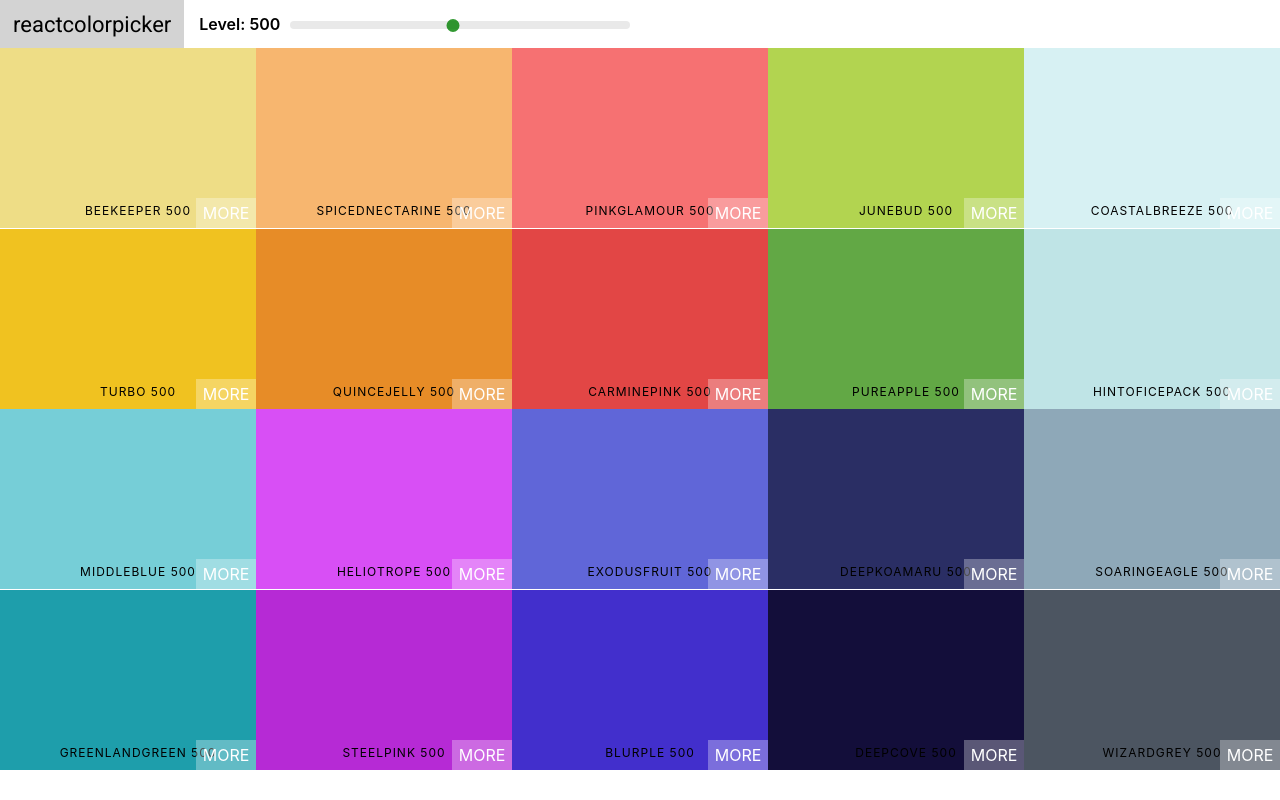
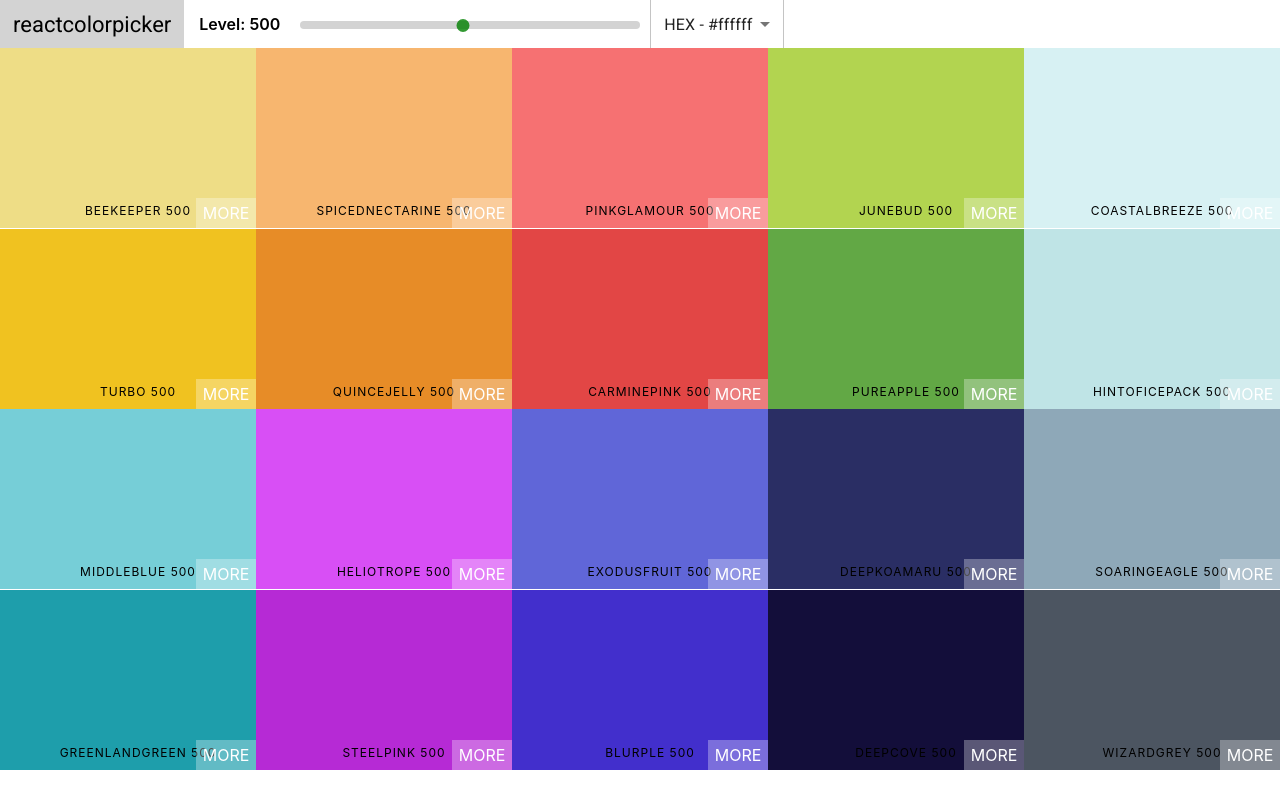
Before and after one commit to GGSWEngineer/Colors-Project, a React (Create React App) app: page / in a window 1280 px wide. Built offline with nearby package versions, Linux system fonts and the light colour scheme.

Commit message:
Added Select, MenuItems, Material UI

```diff
--- a/package.json
+++ b/package.json
@@ -3,6 +3,9 @@
   "version": "0.1.0",
   "private": true,
   "dependencies": {
+    "@emotion/react": "^11.11.1",
+    "@emotion/styled": "^11.11.0",
+    "@mui/material": "^5.14.2",
     "@testing-library/jest-dom": "^5.17.0",
     "@testing-library/react": "^13.4.0",
     "@testing-library/user-event": "^13.5.0",
--- a/src/Navbar.css
+++ b/src/Navbar.css
@@ -31,6 +31,7 @@
 
 .slider-container span {
     font-weight: 600;
+    margin-right: 10px;
 }
 
 .rc-slider-track {
@@ -39,6 +40,7 @@
 
 .rc-slider-rail {
     height: 8px;
+    background: lightgray;
 }
 
 .rc-slider-handle, .rc-slider-handle:hover, .rc-slider-handle:active, .rc-slider-handle:focus  {
--- a/src/Navbar.js
+++ b/src/Navbar.js
@@ -1,11 +1,28 @@
 import React, { Component } from "react";
+import Select from "@mui/material/Select";
+import MenuItem from "@mui/material/MenuItem";
 import Slider, { Range } from "rc-slider";
 import "rc-slider/assets/index.css";
 import "./Navbar.css"
 
 class Navbar extends Component {
+    constructor(props) {
+        super(props);
+        this.state = {
+            format:"hex",
+        }
+        this.handleChange = this.handleChange.bind(this);
+    }
+    handleChange(event) {
+        this.setState({
+            format: event.target.value,
+        })
+        // this is the function that is passed down
+        this.props.handleChange(event.target.value);
+    }
   render() {
     const { level, changeLevel } = this.props;
+    const { format } = this.state;
     return (
       <header className="Navbar">
         <div className="logo">
@@ -23,6 +40,13 @@
             />
           </div>
         </div>
+        <div className="select-container">
+            <Select value={format} onChange={this.handleChange}>
+                <MenuItem value="hex">HEX - #ffffff</MenuItem>
+                <MenuItem value="rgb">RGB - rbg(255,255,255)</MenuItem>
+                <MenuItem value="rgba">RGBA - rgba(255,255,255,1.0)</MenuItem>
+            </Select>
+        </div>
       </header>
     );
   }
--- a/src/Palette.js
+++ b/src/Palette.js
@@ -12,8 +12,10 @@
     super(props);
     this.state = {
       level: 500,
+      format: "hex"
     };
     this.changeLevel = this.changeLevel.bind(this);
+    this.changeFormat = this.changeFormat.bind(this);
   }
   changeLevel(newLevel) {
     console.log(newLevel);
@@ -21,15 +23,20 @@
       level: newLevel,
     });
   }
+  changeFormat(val) {
+    this.setState({
+        format: val,
+    })
+  }
   render() {
     const { colors } = this.props.palette;
-    const { level } = this.state;
+    const { level, format } = this.state;
     const colorBoxes = this.props.palette.colors[level].map(
-      (color) => <ColorBox background={color.hex} name={color.name} />
+      (color) => <ColorBox background={color[format]} name={color.name} />
     );
     return (
       <div className="Palette">
-        <Navbar level={level} changeLevel={this.changeLevel}/>
+        <Navbar level={level} changeLevel={this.changeLevel} handleChange={this.changeFormat}/>
         {/* navbar goes here */}
         <div className="Palette-colors">{colorBoxes}</div>
         {/* footer goes here */}
```
Also changed, not shown: 1 other file (tests, documents, lock files or other folders).
